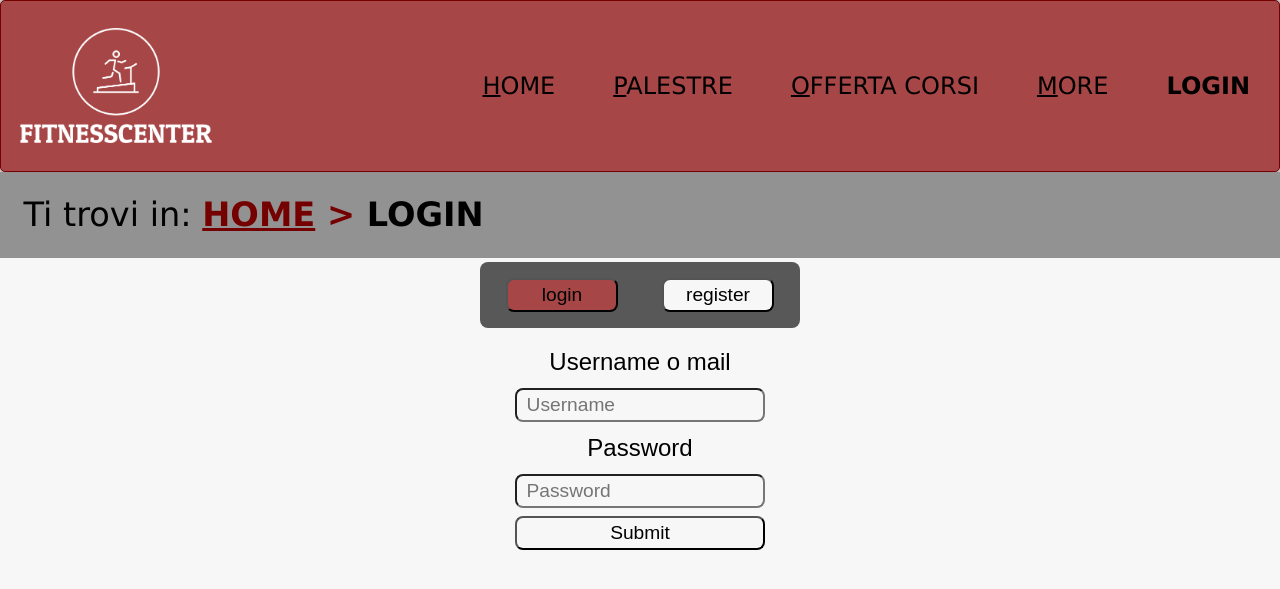
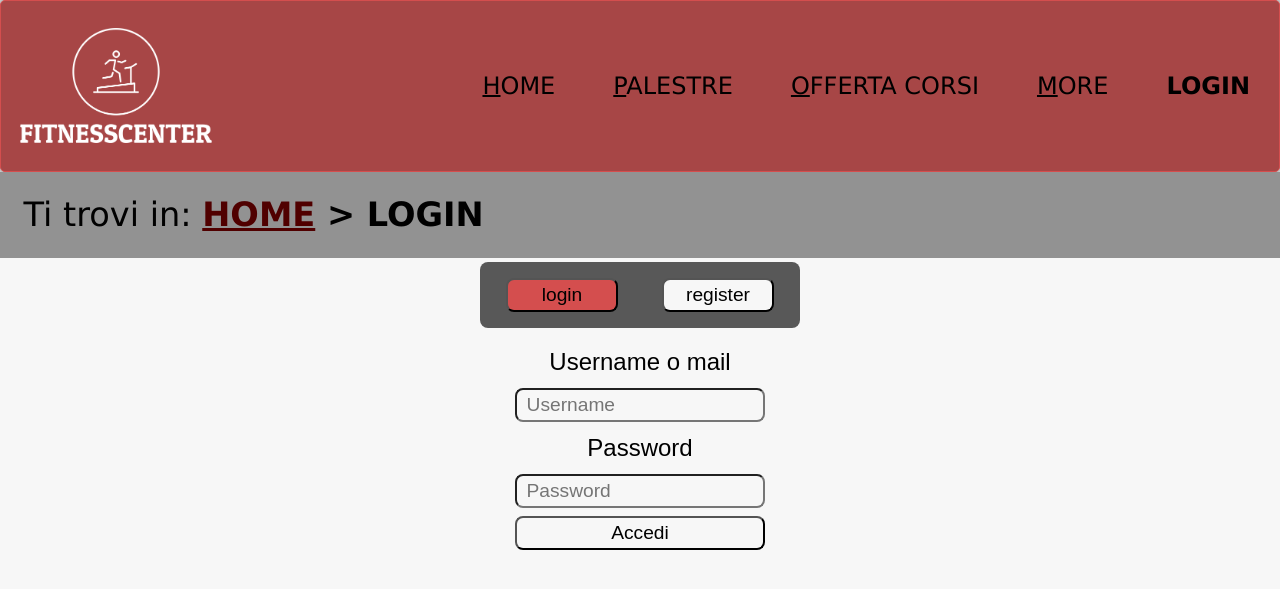
Before and after one commit to IsThisDemi/FitnessCenter, a PHP site: page /login.php in a window 1280 px wide. Shown: the top 589 px of the page. Run offline with PHP 8.4, Linux system fonts and the light colour scheme.

Commit message:
Sistemati tutti i contrast error

```diff
--- a/css/style.css
+++ b/css/style.css
@@ -34,6 +34,7 @@
 	--gradient-blurry : #000000d8;
 
 	--error-color: #00328f;
+	--breadcrumb-color: #ec0000;
 }
 
 /* Tema chiaro ========================= */
@@ -41,7 +42,7 @@
 @media (prefers-color-scheme: light) {
 	:root {
 		--primary-color: #f7f7f7;
-		--secondary-color: #750000;
+		--secondary-color: #d44e4e;
 		--header-color: #a74646;
 		--gradient-first-color: #a5a5a5;
 		--gradient-first-color-hover: #bebebe;
@@ -75,6 +76,7 @@
 		--gradient-blurry : #ffffffd8;
 
 		--error-color: #fbff00;
+		--breadcrumb-color: #500000;
 	}
 }
 * {
@@ -229,13 +231,13 @@ nav .menu_name {
 }
 
 .breadcrumbs #percorso {
-	color: var(--secondary-color);
+	color: var(--text-color);
 	font-weight: 700;
 }
 
 .breadcrumbs a{
 	text-transform: uppercase;
-	color: var(--secondary-color);
+	color: var(--breadcrumb-color);
 }
 
 .breadcrumbs a:hover{
@@ -1089,8 +1091,8 @@ iframe#map {
 	border-color: var(--header-color);
 }
 .loginpage .selected{
-	color: var(--alternative-text-color);
-	background-color: var(--header-color);
+	color: var(--text-color);
+	background-color: var(--secondary-color);
 }
 .loginpage,.adminpage{
 	display: flex;
--- a/login.php
+++ b/login.php
@@ -78,7 +78,7 @@ if (isset($_GET["action"])) {
     else{
 ?>
     <ul class="topselector">
-        <li><button type="button" id=loginselector class="selected">login</button></il>
+        <li><button type="button" id=loginselector class="selected" value="login">login</button></il>
         <li><button type="button" id=registerelector>register</button></il>
     </ul>
     <form class="loginform" action="login.php?action=login" method="post" id="login" >
@@ -88,18 +88,18 @@ if (isset($_GET["action"])) {
         <label for="password_login" lang="en">Password</label>
         <input id="password_login" type="password" placeholder=" Password" name="password_login" required />
 
-        <input type="submit" name="login">
+        <input type="submit" name="login" value="Accedi">
     </form>
     <form class="loginform hidden" action="login.php?action=register" method="post" id="registra">
         <label for="username_registra" lang="en">Username</label>
         <input id="username_registra" type="text" placeholder=" Username" name="username_registra" required />
 
-        <label for="email_registra" lang="en">Password</label>
+        <label for="email_registra" lang="en">Email</label>
         <input id="email_registra" type="email" placeholder=" email@provider.com" name="email_registra" required />
 
         <label for="password_registra" lang="en">Password</label>
         <input id="password_registra" type="password" placeholder=" Password" name="password_registra" required />
-        <input type="submit" name="registra">
+        <input type="submit" name="registra" value="Registra">
     </form>
 
 <?php
```
